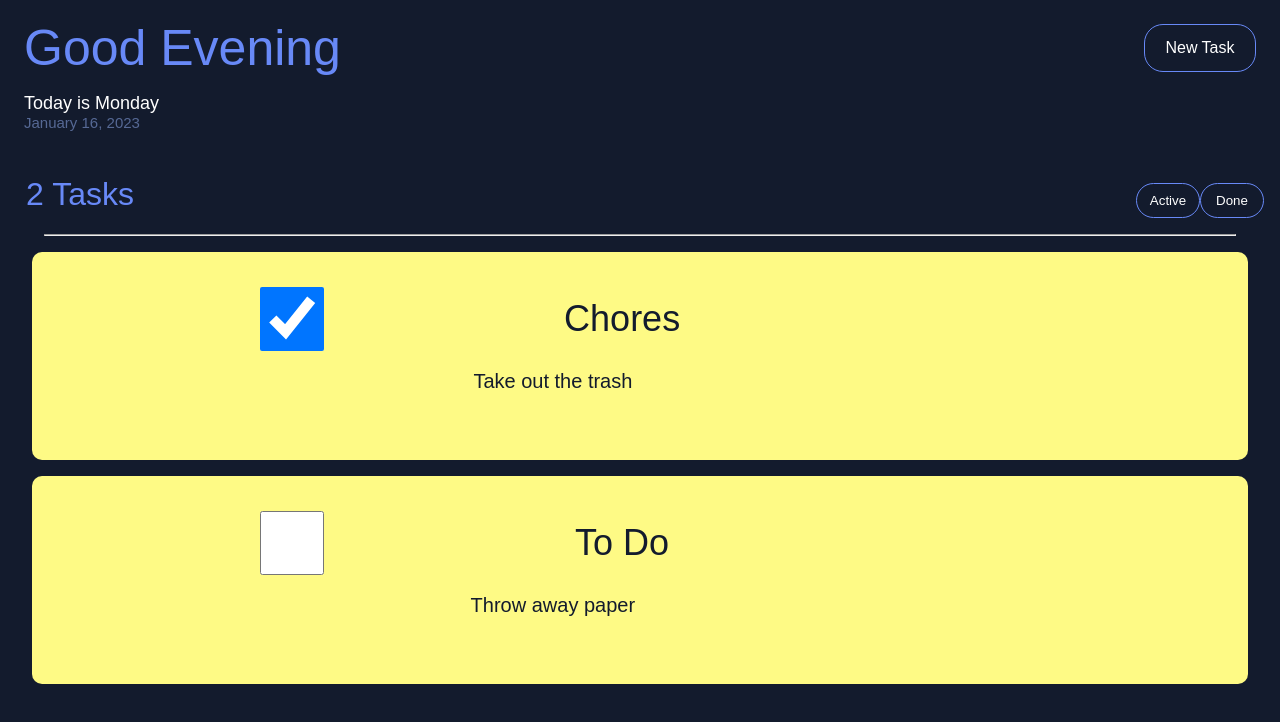
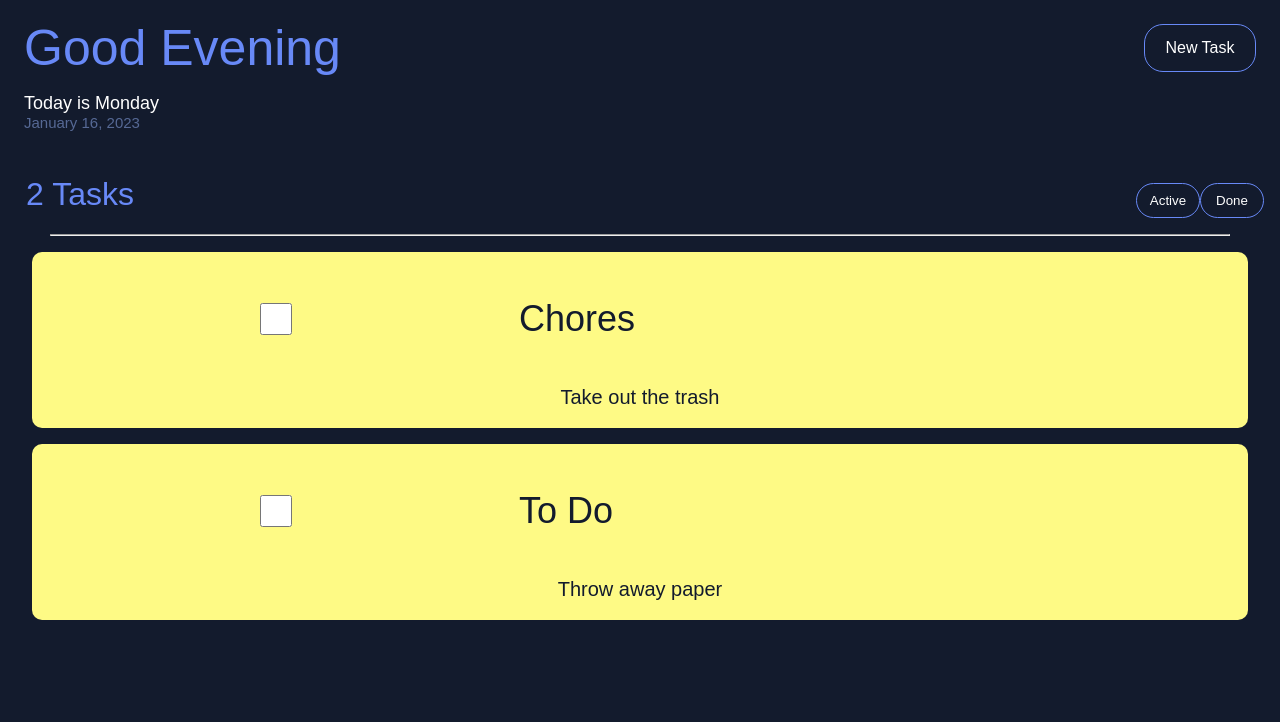
Before and after one commit to dilekbaykara/to-do-list, a React (Create React App) app: page / in a window 1280 px wide. Shown: the top 722 px of the page. Built offline with nearby package versions, Linux system fonts and the light colour scheme; a web font is replaced by a local one.

Commit message:
added functionality to checkbox in to do list tasks

```diff
--- a/src/App.css
+++ b/src/App.css
@@ -3,10 +3,7 @@
 }
 
 .to-do-item {
-  display: grid;
-  grid-template-columns: repeat(5, 1fr);
-  grid-template-rows: repeat(2, 1fr);
-  justify-content: center;
+  display: flex;
   flex-direction: column;
   font-size: 20px;
   background-color: #fefa85;
@@ -14,40 +11,45 @@
   color: #131b2d;
   margin: 1rem;
   height: 11rem;
-  padding: 1rem;
   border-radius: 10px;
   margin-left: 2rem;
   margin-right: 2rem;
 }
 
+.checkbox-title-container {
+  margin-top: 1rem;
+  margin-bottom: 1rem;
+  display: inline-flex;
+  align-content: flex-start;
+  align-items: center;
+}
+
 .checkbox {
-  grid-column: 1;
-  grid-row: 1;
-  height: 4rem;
-  align-self: center;
+  margin: 0;
+  margin-left: 0;
+  margin-left: 0;
+  padding: 0;
 }
 
 .to-do-date {
-  grid-column: 5;
-  grid-row: 1;
 }
 
 .to-do-title {
-  grid-column: 2;
-  grid-row: 1;
+  display: flex;
   font-family: elza, sans-serif;
   font-weight: 500;
   font-style: normal;
+  width: 20rem;
   color: #131b2d;
   font-size: 36px;
 }
 
-.description {
-  grid-column: 1/5;
-  grid-row: 2;
+.description-box {
+  display: flex;
+  justify-content: center;
 }
 
-.form-container{
+.form-container {
   display: flex;
   flex-direction: column;
   align-content: center;
@@ -55,7 +57,7 @@
   align-items: center;
 }
 
-p{
+p {
   margin: 0.5rem;
 }
 
@@ -80,12 +82,12 @@ input {
   font-family: elza, sans-serif;
   font-weight: 400;
   font-style: normal;
-  color:#ffff;
+  color: #ffff;
   justify-content: center;
   align-content: center;
 }
 
-select{
+select {
   display: flex;
   height: 2rem;
   width: 30rem;
@@ -96,14 +98,12 @@ select{
   font-family: elza, sans-serif;
   font-weight: 400;
   font-style: normal;
-  color:#ffff;
+  color: #ffff;
   justify-content: center;
   align-content: center;
-
 }
 
-
-.submit{
+.submit {
   justify-content: center;
   align-content: center;
   font-family: elza, sans-serif;
@@ -111,15 +111,14 @@ select{
   font-style: normal;
   border: 1px solid #6889f7;
   border-radius: 19px;
-  color:#ffff;
+  color: #ffff;
   padding: 9px;
   background-color: #131b2d;
   width: 6rem;
   height: 3rem;
 }
 
-
-.submit:hover{
+.submit:hover {
   background-color: #6889f7;
-  color:#131b2d;
+  color: #131b2d;
 }
--- a/src/App.tsx
+++ b/src/App.tsx
@@ -2,6 +2,8 @@ import "./App.css";
 import { useState, FormEvent, useEffect } from "react"; //
 import { stringify } from "querystring";
 // Time of day Greeting for User at top of page
+
+
 function Greeting() {
   let timeOfDay;
   const date = new Date();
@@ -42,16 +44,39 @@ const myToDo2: ToDo = {
   title: "To Do",
 };
 
-function ToDoItem(props: { toDo: ToDo }) {
+function Checkbox() {
+  const [checked, setChecked] = useState(false);
+  const handleCheck =() => {
+    setChecked(!checked)
+  }
+  return (
+    <div>
+      <input type="checkbox" checked={checked} onClick={handleCheck} />
+
+    </div>
+  );
+}
+
+function ToDoItem(props: { toDo: ToDo, handleChange: any})
+
+{
   return (
     <div className="to-do-item">
-      <input
+      <div className="checkbox-title-container">
+      {Checkbox()
+
+      /* <input
         type="checkbox"
         className="checkbox"
-        checked={props.toDo.checked}
-      />
+        checked={checked}
+        onClick={handleCheck}
+        // onChange={()=>{props.handleChange(props.toDo.checked)}}
+     */}
       <h2 className="to-do-title">{props.toDo.title}</h2>
+      </div>
+      <div className="description-box">
       <span className="description">{props.toDo.description}</span>
+      </div>
       <br />
       <span className="to-do-date">
         {/* {props.toDo.duedate.toLocaleDateString()} */}
@@ -59,6 +84,11 @@ function ToDoItem(props: { toDo: ToDo }) {
     </div>
   );
 }
+
+
+
+
+
 
 //Set Counter example below//
 /**function Example() {
@@ -179,7 +209,7 @@ function App(): JSX.Element {
       {/* <ToDoItem toDo={myToDo1} /> */}
       {/* <ToDoItem toDo={myToDo2} /> */}
       {toDos.map((toDoItem: ToDo) => (
-        <ToDoItem toDo={toDoItem} />
+        <ToDoItem handleChange toDo={toDoItem} />
       ))}
     </div>
   );
--- a/src/index.css
+++ b/src/index.css
@@ -1,3 +1,5 @@
+
+
 body {
   margin: 0;
   font-family: elza, sans-serif;
@@ -60,9 +62,10 @@ h1{
 
 hr{
  display: flex;
+
  margin-top: 1rem;
  margin-bottom: 1rem;
- width: 93%;
+ width: 92%;
 }
 
 
```
